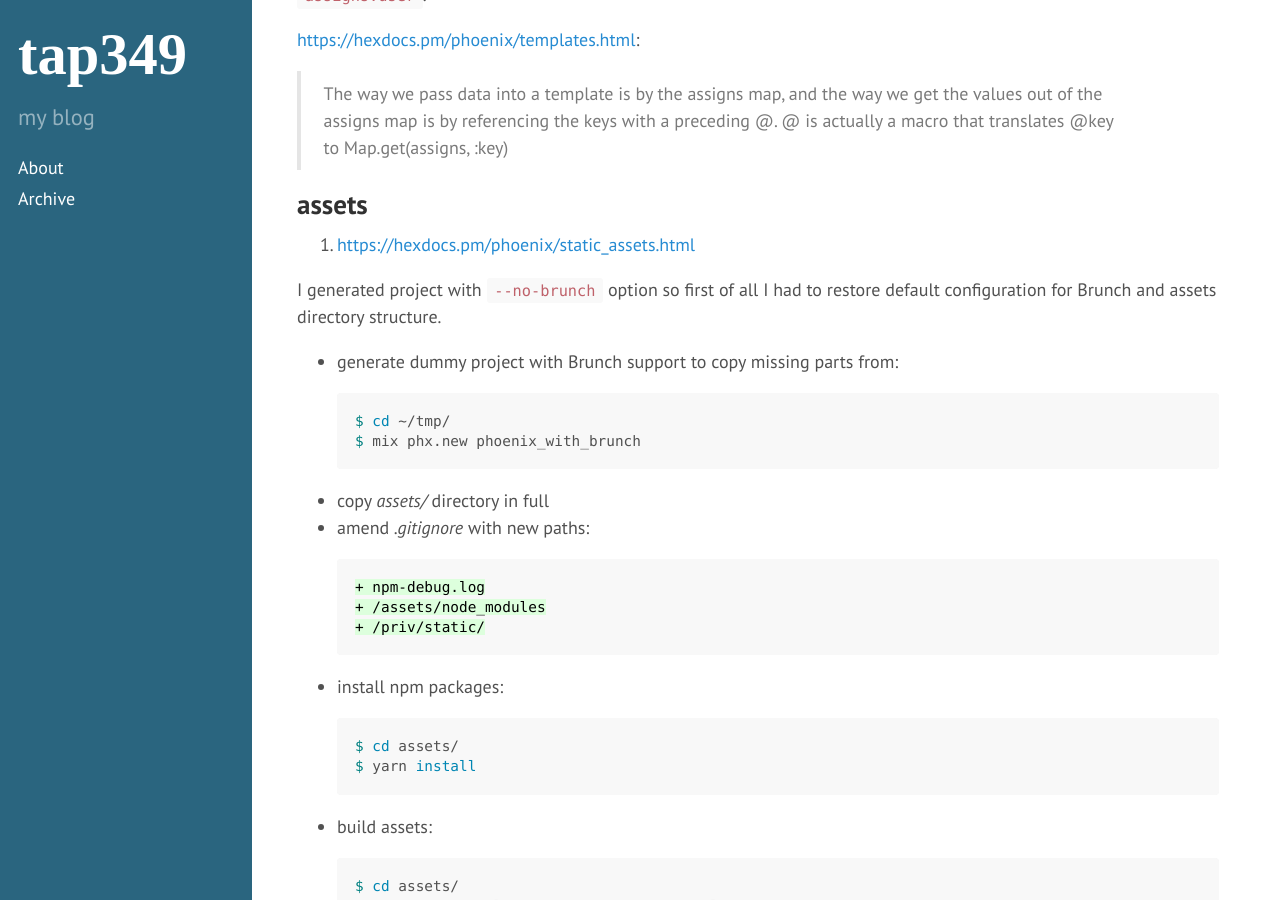
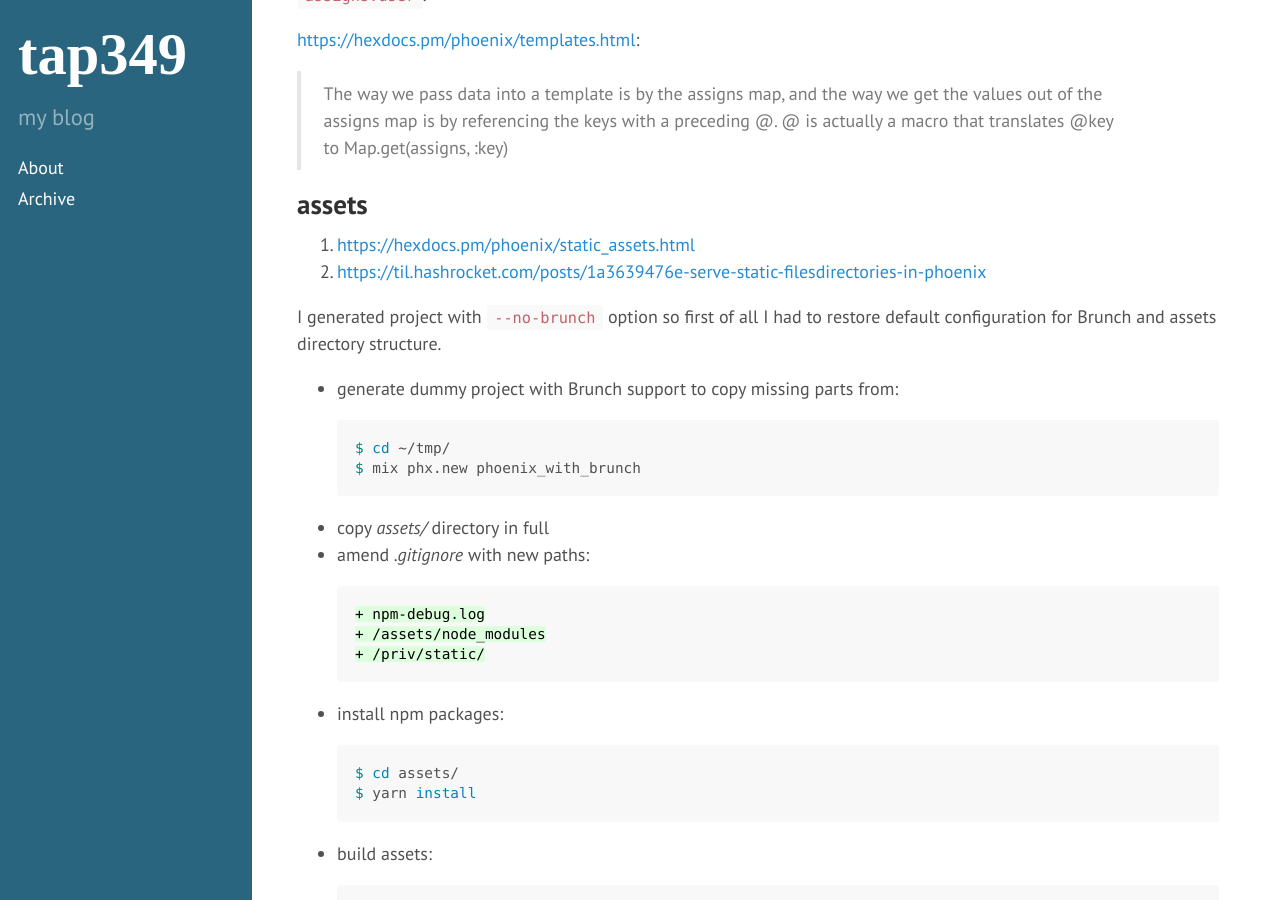
Before and after one commit to tap349/tap349.github.io, a Jekyll site: the page built from _posts/2016-11-12-phoenix.md, in a window 1280 px wide and 900 px high, scrolled down 8743 px. Built offline with Jekyll 4.4.1, drawn with Linux system fonts in a browser that asks for light colours; some of the changed lines change nothing that is shown.

Commit message:
update 2017-08-29_02:21:39

```diff
--- a/_posts/2016-11-12-phoenix.md
+++ b/_posts/2016-11-12-phoenix.md
@@ -368,6 +368,7 @@ in templates properties from `assigns` can be accessed with `@`
 ## assets
 
 1. <https://hexdocs.pm/phoenix/static_assets.html>
+2. <https://til.hashrocket.com/posts/1a3639476e-serve-static-filesdirectories-in-phoenix>
 
 I generated project with `--no-brunch` option so first of all I had to
 restore default configuration for Brunch and assets directory structure.
```
